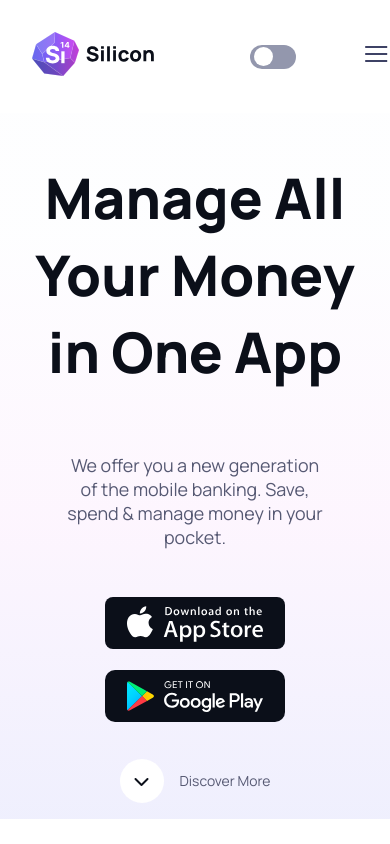
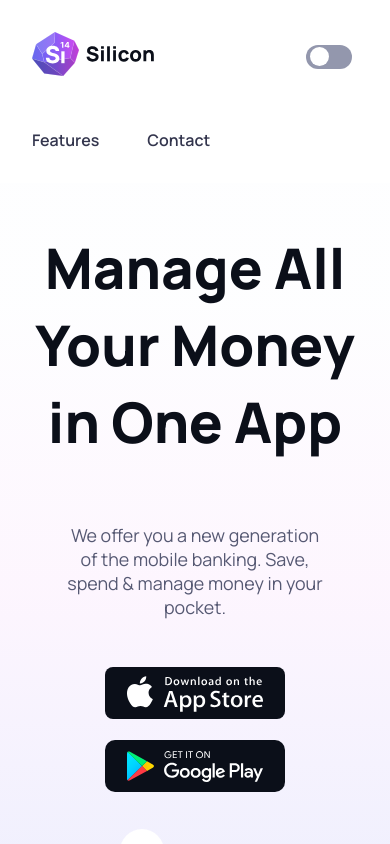
Before and after one commit to Miapx/Silicon-React, a React (Vite) app: page / in a window 390 px wide. Both pictures are taken after a click on the button 367 px from the left and 56 px from the top of the page. Shown: the top 844 px of the page. Built offline with nearby package versions, Linux system fonts and the light colour scheme; no server answers; some icons are missing.

Commit message:
Mobilebutton funkar

```diff
--- a/src/assets/css/responsive.css
+++ b/src/assets/css/responsive.css
@@ -4,6 +4,13 @@
             bottom: -10%;
         }
     }
+}
+
+@media (min-width: 900px) {
+    .mobile-menu {
+        display: none;
+    }
+
 }
 
  @media (max-width: 900px) {
@@ -66,6 +73,17 @@
             background-color: transparent;
             cursor: pointer;
             padding: 0 0 0 1rem;
+        }
+
+        .mobile-link {
+            display: inline-block;
+            /* padding-left: 3rem; */
+
+        }
+
+        .mobile-menu {
+            display: flex;
+            gap: 3rem;
         }
     }
 
--- a/src/assets/css/style.css
+++ b/src/assets/css/style.css
@@ -141,6 +141,10 @@ header .container {
 }
 
 .hamburger {
+    display: none;
+}
+
+.mobile-menu-hidden {
     display: none;
 }
 
@@ -626,7 +630,7 @@ gap: 1rem;
 
 .reviewbox .ratings {
     padding-top: 2rem;
-    padding-bottom: 0.5rem;
+    padding-bottom: 1rem;
     color: #e1d71c;
 }
 
--- a/src/components/HamMenu.jsx
+++ b/src/components/HamMenu.jsx
@@ -1,12 +1,27 @@
-import React from 'react'
+import React, { useState } from 'react'
 import menu from '../assets/images/menu.svg'
+import { NavLink } from 'react-router-dom'
+
 
 
 const HamMenu = () => {
+
+  const [showMenu, setShowMenu] = useState(false)
+
+  const toggleMenu = () => {
+    setShowMenu(!showMenu)
+  }
+
   return (
-    <button className="hamburger">
-        <img src={menu} alt="" />
+  <>
+    <button className="hamburger" onClick={toggleMenu}>
+      <img src={menu} alt="" />
     </button>
+    <div className={`${showMenu ? 'mobile-menu' : 'mobile-menu-hidden'}`}>
+      <NavLink className="nav-link whitetext mobile-link" to="/features">Features</NavLink>
+      <NavLink className="nav-link whitetext mobile-link" to="/contact">Contact</NavLink>
+    </div>
+  </>
   )
 }
 
```
